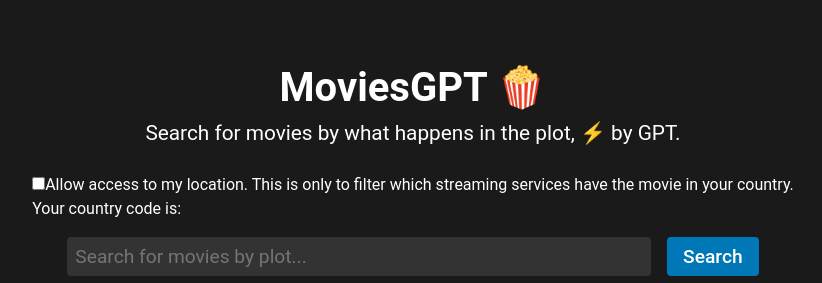
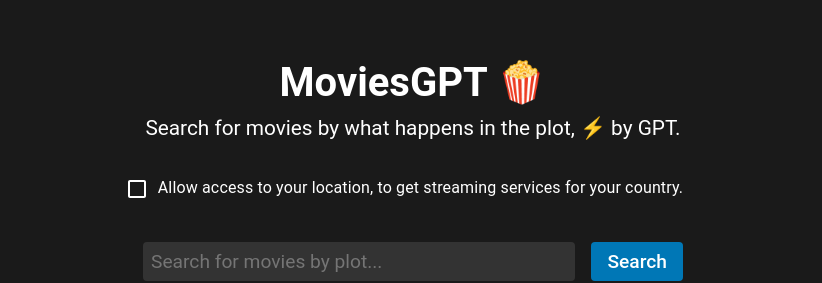
Before and after one commit to sinzin91/moviesGPT, a React (Vite) app: page / in a window 1280 px wide. Shown: the part 179-462 px from the top of the page, without its empty margins (227-1049 px from the left). Built offline with nearby package versions, Linux system fonts and the light colour scheme; no server answers.

Commit message:
fix permissions checkbox styling

```diff
--- a/src/App.jsx
+++ b/src/App.jsx
@@ -163,7 +163,6 @@ const App = () => {
       <main style={{ flex: '1', padding: '20px' }}>
         <Header />
         <LocationPermissionCheckbox onCountryCodeChange={handleCountryCodeChange}/>
-        <p>Your country code is: {countryCode}</p>
         <SearchBar
           setSearchTerm={setSearchTerm}
           onSearchButtonClick={handleSearchButtonClick}
--- a/src/components/LocationPermissionCheckbox.jsx
+++ b/src/components/LocationPermissionCheckbox.jsx
@@ -1,43 +1,58 @@
 import React, { useState } from 'react';
+import Checkbox from '@mui/material/Checkbox';
+import FormControlLabel from '@mui/material/FormControlLabel';
+import { styled } from '@mui/system';
+
+const CustomFormControlLabel = styled(FormControlLabel)({
+  display: 'block',
+  marginBottom: '16px',
+});
 
 const LocationPermissionCheckbox = (props) => {
   const [isChecked, setIsChecked] = useState(false);
   const [countryCode, setCountryCode] = useState('');
 
-    const handleCheckboxChange = (e) => {
+  const handleCheckboxChange = async (e) => {
     setIsChecked(e.target.checked);
-        if (!e.target.checked) {
+    if (e.target.checked) {
+      await getCountryCode();
+    } else {
       setCountryCode('');
       props.onCountryCodeChange('');
     }
   };
 
-    const getCountryCode = () => {
-        fetch('https://ipapi.co/json/')
-            .then(response => response.json())
-            .then(data => {
+  const getCountryCode = async () => {
+    try {
+      const response = await fetch('https://ipapi.co/json/');
+      const data = await response.json();
       setCountryCode(data.country);
       props.onCountryCodeChange(data.country);
-            })
-            .catch(error => console.error(error));
+    } catch (error) {
+      console.error(error);
+    }
   };
 
   return (
     <div>
-            <label>
-                <input
-                    type="checkbox"
+      <CustomFormControlLabel
+        control={
+          <Checkbox
             checked={isChecked}
             onChange={handleCheckboxChange}
+            color="default"
+            sx={{
+              color: 'white',
+              '&.Mui-checked': { color: 'primary.main' },
+            }}
           />
-                Allow access to my location. This is only to filter which streaming
-                services have the movie in your country.
-
-            </label>
-            <br/>
-            {isChecked && (
-                <button onClick={getCountryCode}>Get My Country Code</button>
-            )}
+        }
+        label={
+          isChecked
+            ? `Your country code is: ${countryCode}`
+            : "Allow access to your location, to get streaming services for your country."
+        }
+      />
     </div>
   );
 };
```
Lines whose indentation alone changed are shown as unchanged.
